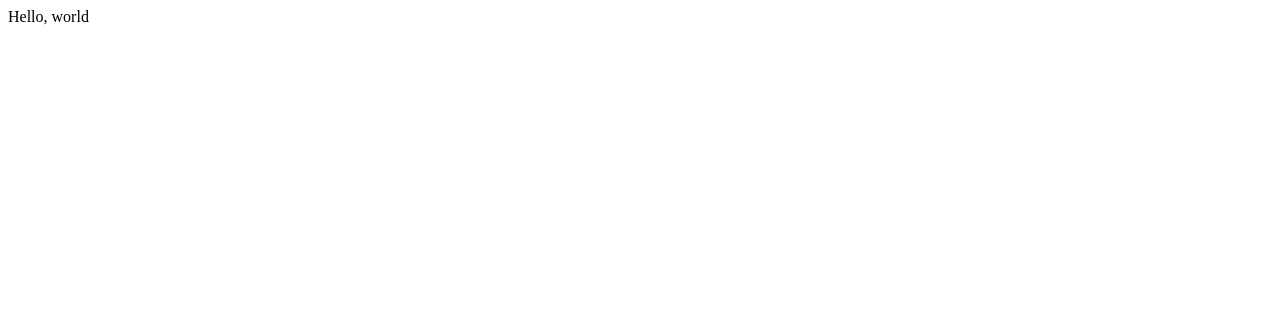
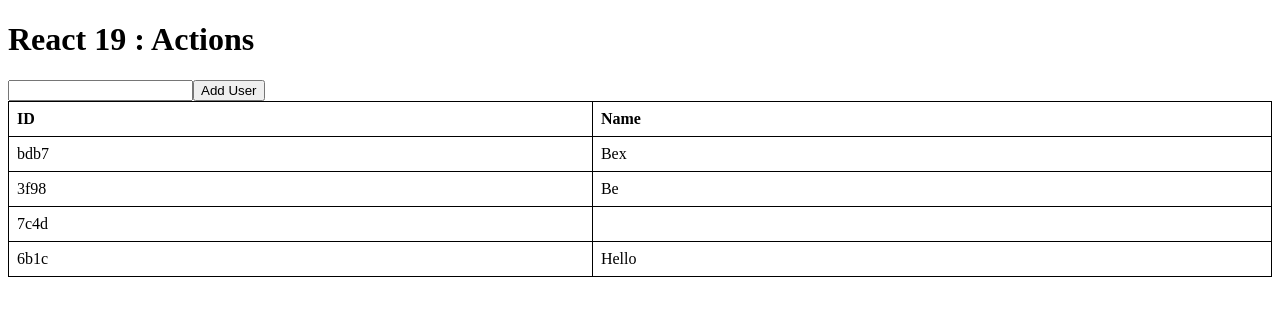
Before and after one commit to sosumit001/react-19-beginners-guide, a React (Vite) app: page / in a window 1280 px wide. Shown: the top 316 px of the page. Built offline with nearby package versions, Linux system fonts and the light colour scheme; data requests are answered from the project's data file.

Commit message:
added useActionState hook

```diff
--- /dev/null
+++ b/db.json
@@ -0,0 +1,20 @@
+{
+  "users": [
+    {
+      "id": "bdb7",
+      "name": "Bex"
+    },
+    {
+      "id": "3f98",
+      "name": "Be"
+    },
+    {
+      "id": "7c4d",
+      "name": ""
+    },
+    {
+      "id": "6b1c",
+      "name": "Hello"
+    }
+  ]
+}
--- a/src/App.tsx
+++ b/src/App.tsx
@@ -1,8 +1,58 @@
-import React from "react";
+import React, { useActionState, useEffect, useState } from "react"
+import UserTable from "./components/@ui/table"
+
+type TUser = {
+	id: number,
+	name: string
+}
+
 const App = () => {
+
+	const [users, setUsers] = useState<TUser[] | null>(null)
+
+	const [error, submitAction, isPending] = useActionState(
+		async (prevState: any, formData: FormData) => {
+			const username = formData.get("name")
+			if (!username) {
+				alert("Username cannot be empty");
+				return;
+			  }
+			await fetch('http://localhost:3001/users', {
+				method: "POST",
+				body: JSON.stringify({name: username})
+			})
+		},
+		null
+	)
+
+	const fetchUserData = async () => {
+		const response = await fetch('http://localhost:3001/users')
+		const data = await response.json()
+		setUsers(data)
+	}
+
+	useEffect(() => {
+		fetchUserData()
+		console.log(isPending)
+	}, [isPending])
+
 	return (
 		<div>
-			Hello, world
+			<h1>React 19 : Actions</h1>
+			{/* User's Table */}
+			<form action={submitAction}>
+				<input
+				type="text"
+				name="name"
+				/>
+				<button type="submit" disabled={isPending}>Add User</button>
+			{
+				users?
+				<UserTable users={users} />
+				:
+				<p>loading...</p>
+			}
+			</form>
 		</div>
 	);
 }
--- /dev/null
+++ b/src/components/@ui/table/index.tsx
@@ -0,0 +1,44 @@
+import React, { CSSProperties } from 'react';
+
+interface User {
+  id: number;
+  name: string;
+}
+
+interface UserTableProps {
+  users: User[];
+}
+
+const UserTable: React.FC<UserTableProps> = ({ users }) => {
+  const tableStyle: CSSProperties = {
+    borderCollapse: 'collapse',
+    width: '100%'
+  };
+
+  const thTdStyle: CSSProperties = {
+    border: '1px solid black',
+    padding: '8px',
+    textAlign: 'left'
+  };
+
+  return (
+    <table style={tableStyle}>
+      <thead>
+        <tr>
+          <th style={thTdStyle}>ID</th>
+          <th style={thTdStyle}>Name</th>
+        </tr>
+      </thead>
+      <tbody>
+        {users.map(user => (
+          <tr key={user.id}>
+            <td style={thTdStyle}>{user.id}</td>
+            <td style={thTdStyle}>{user.name}</td>
+          </tr>
+        ))}
+      </tbody>
+    </table>
+  );
+}
+
+export default UserTable;
```
